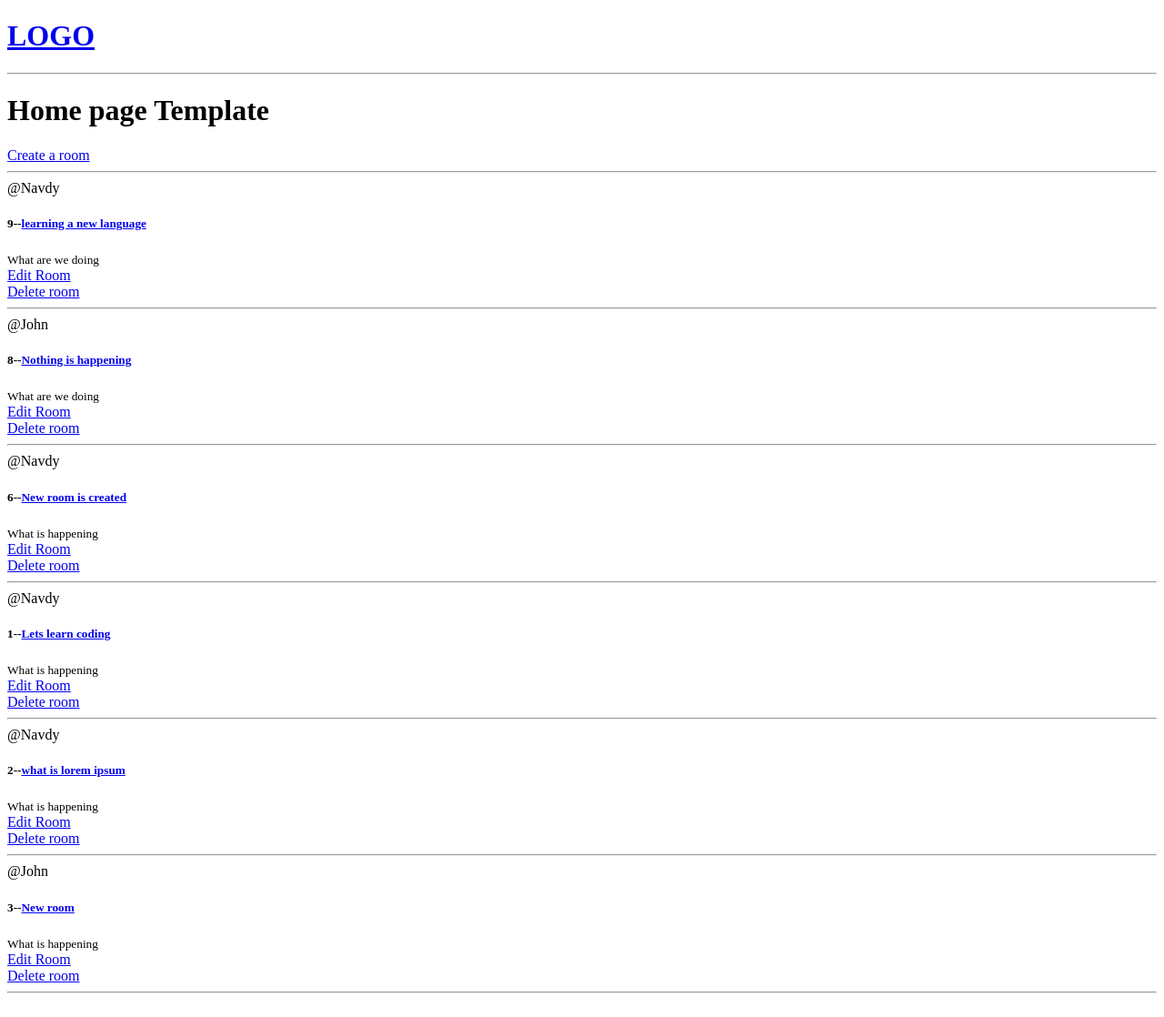
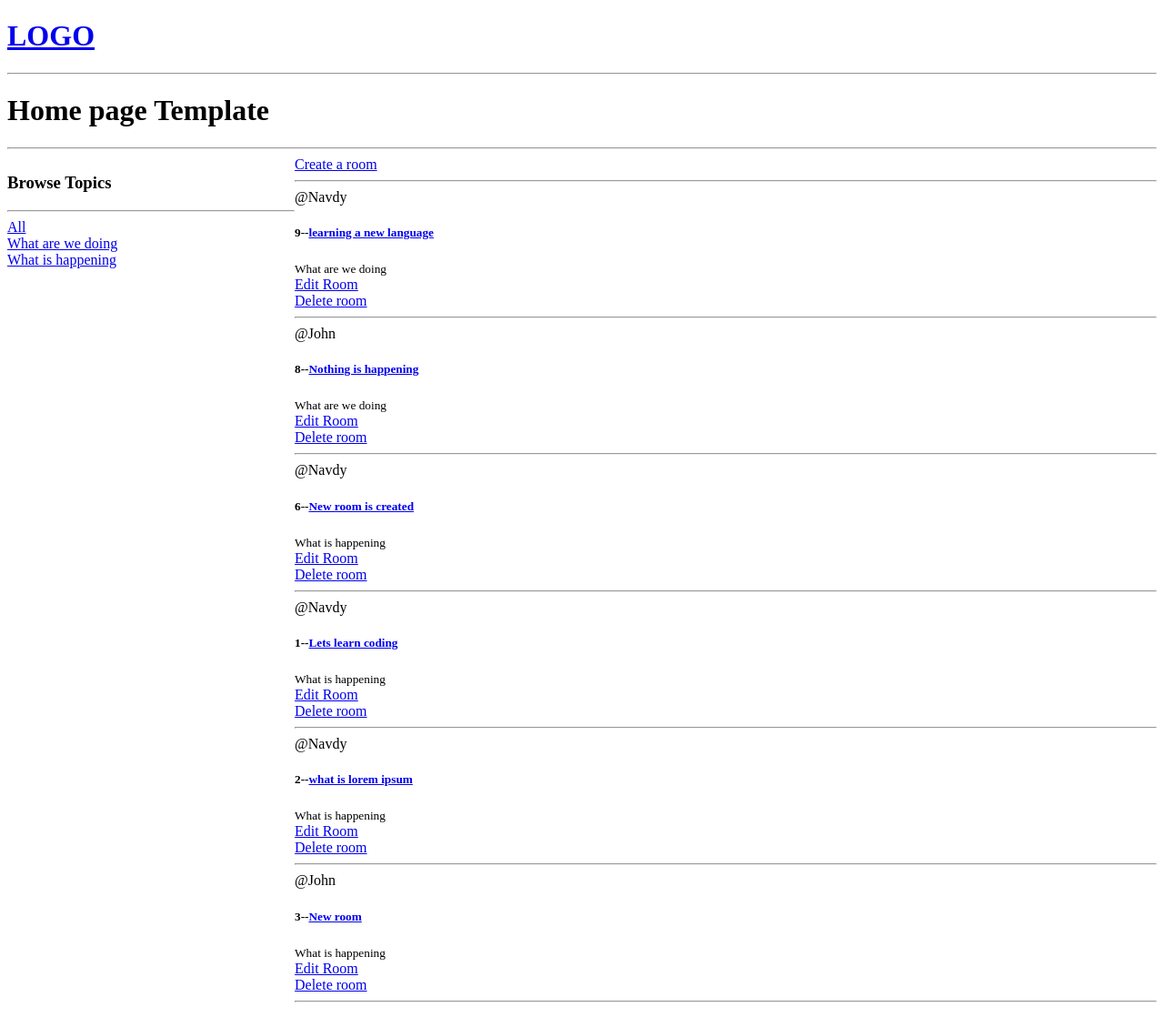
Before and after one commit to NAVDEEP-RAJ/Django-Practise, a Django app: page / in a window 1280 px wide. Shown: the whole page at 91% size. Before the commit the page ends 1092 px from the top, so only its background shows below. Run offline with Django 4.2, Linux system fonts and the light colour scheme; data comes from the database, SQL or seed files in the repository; both versions use the stored data as it was after the commit.

Commit message:
Added home page as 2 coumns

```diff
--- a/Django-Practise/studybuddy/studbud/base/templates/base/home.html
+++ b/Django-Practise/studybuddy/studbud/base/templates/base/home.html
@@ -1,22 +1,49 @@
 {% extends 'main.html' %}
 {% block content %}
-<h1>Home page Template</h1>
+<h1>Home page Template</h1><hr>
+<style>
+    .home_container{
+        display:grid;
+        grid-template-columns:1fr 3fr;
+    }
+
+</style>
+
+
+
+
+<div class="home_container ">
     <div>
 
+        <h3>Browse Topics</h3>
+        <hr>
+        <div>
+            <a href="{% url 'home' %}">All</a>
+        </div>
+
+        {% for t in topic %}
+            <div>
+                <a href="{% url 'home' %}?q={{t.name}}">{{t.name}}</a>
+            </div>
+        {% endfor %}
+
+    </div>
+
+    <div>
         <a href="{% url 'create-room' %}"> Create a room</a>
         <hr>
-
+        {% for room in rooms%}
         <div>
-{% for room in rooms%}
             <span> @{{room.host.username}}</span>
             <h5>{{room.id}}--<a href="{% url 'room' room.id %}">{{room.name}}</a></h5>
             <small>{{ room.topic.name }}</small><br>
             <a href="{%url 'update-room' room.id%}">Edit Room</a><br>
             <a href="{% url 'delete-room' room.id %}">Delete room</a><br>
             <hr>
+        </div>
+    {% endfor %}
 
-{% endfor %}
-{% endblock %}
     </div>
 
 </div>
+{% endblock %}
--- a/Django-Practise/studybuddy/studbud/base/templates/base/rooms_form.html
+++ b/Django-Practise/studybuddy/studbud/base/templates/base/rooms_form.html
@@ -3,7 +3,6 @@
 {% block content %}
 
 <form method="POST" action="" >
-
 {% csrf_token %}
 {{form.as_p}}
 <input type="submit" value="Submit"/>
--- a/Django-Practise/studybuddy/studbud/base/views.py
+++ b/Django-Practise/studybuddy/studbud/base/views.py
@@ -2,7 +2,7 @@ from django.shortcuts import render,redirect
 
 from django.http import HttpResponse
 
-from .models import Rooms
+from .models import Rooms,Topic
 
 from .forms import RoomForm
 
@@ -14,8 +14,10 @@ from .forms import RoomForm
 ]'''
 
 def home(request):
-    rooms=Rooms.objects.all()
-    context={'rooms':rooms}
+    q=request.GET.get('q') if request.GET.get('q') else ''
+    rooms=Rooms.objects.filter(topic__name__icontains=q)
+    topic = Topic.objects.all()
+    context={'rooms':rooms,'topic':topic}
     return render(request,'base/home.html',context)
 
 def room(request,pk):
```
Also changed, not shown: Django-Practise/studybuddy/studbud/db.sqlite3. Lines whose indentation alone changed are shown as unchanged.
